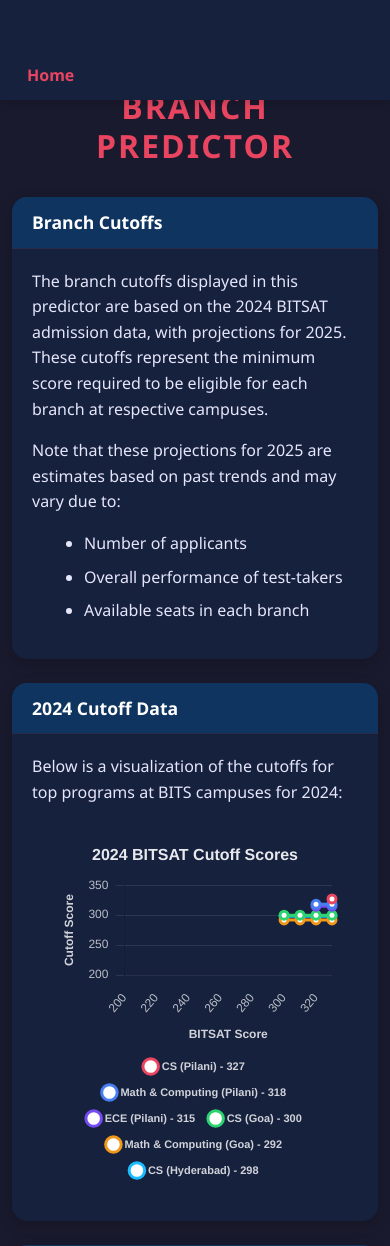
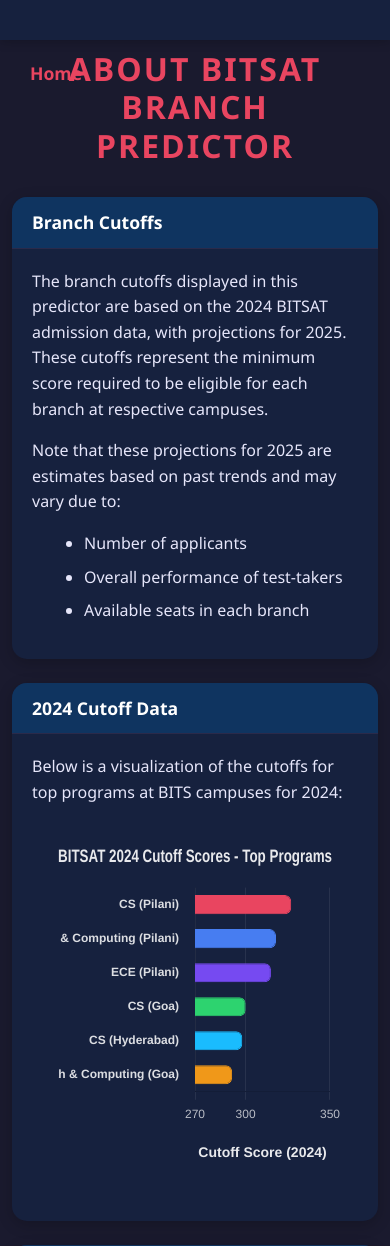
Before and after one commit to twistedwiz2222/bitsat-branch-predictor, a Flask app: page /about in a window 390 px wide. Shown: the top 1246 px of the page. Run offline with Flask 3, Linux system fonts and the light colour scheme.

Commit message:
Assistant checkpoint: Updated navbar, home button and graph style
Assistant generated file changes:
- templates/about.html: Update navbar and home button styling, Increase home button size, Change graph type and improve aesthetics

---

User prompt:

header is still too big. increase home size button. make the home button as shown in the second screenshot, make the header of that size too.

change the graph type to any except line graph, make it aesthetic and responsive

Replit-Commit-Author: Assistant
Replit-Commit-Session-Id: c4cab61d-ebfa-4536-a6ab-4f75948695ee

```diff
--- a/templates/about.html
+++ b/templates/about.html
@@ -53,10 +53,11 @@
             color: #e94560;
             text-decoration: none;
             font-weight: 600;
-            font-size: 1em;
+            font-size: 1.1em;
             transition: all 0.3s ease;
-            padding: 5px 15px;
+            padding: 6px 18px;
             border-radius: 5px;
+            display: inline-block;
         }
         .nav-home:hover {
             color: #fff;
@@ -91,8 +92,9 @@
             left: 0;
             right: 0;
             z-index: 1000;
-            padding: 8px 0;
+            padding: 4px 0;
             box-shadow: 0 2px 10px rgba(0,0,0,0.2);
+            height: 40px;
         }
     </style>
 </head>
@@ -151,162 +153,87 @@
         document.addEventListener('DOMContentLoaded', function() {
             const ctx = document.getElementById('cutoffChart').getContext('2d');
 
-            // X-axis scores range - from 200 to 330
-            const scoreRange = Array.from({length: 14}, (_, i) => 200 + (i * 10));
+            // 2024 cutoffs for top programs
+            const programs = [
+                { name: 'CS (Pilani)', cutoff: 327, color: 'rgba(233, 69, 96, 1)' },
+                { name: 'Math & Computing (Pilani)', cutoff: 318, color: 'rgba(71, 125, 241, 1)' },
+                { name: 'ECE (Pilani)', cutoff: 315, color: 'rgba(118, 74, 241, 1)' },
+                { name: 'CS (Goa)', cutoff: 300, color: 'rgba(45, 211, 111, 1)' },
+                { name: 'CS (Hyderabad)', cutoff: 298, color: 'rgba(26, 188, 254, 1)' },
+                { name: 'Math & Computing (Goa)', cutoff: 292, color: 'rgba(240, 152, 25, 1)' }
+            ];
 
-            // 2024 cutoffs for top programs
-            const pilaniCS = 327;
-            const pilaniMathComp = 318;
-            const pilaniECE = 315;
-            const goaCS = 300;
-            const goaMathComp = 292;
-            const hyderabadCS = 298;
-
-            // Create data points for line graph
-            // Each line will show which programs are available at each score
-            const data = scoreRange.map(score => {
-                return {
-                    x: score,
-                    pilaniCS: score >= pilaniCS ? 1 : null,
-                    pilaniMathComp: score >= pilaniMathComp ? 1 : null,
-                    pilaniECE: score >= pilaniECE ? 1 : null,
-                    goaCS: score >= goaCS ? 1 : null,
-                    goaMathComp: score >= goaMathComp ? 1 : null,
-                    hyderabadCS: score >= hyderabadCS ? 1 : null
-                };
-            });
+            // Sort programs by cutoff score (highest to lowest)
+            programs.sort((a, b) => b.cutoff - a.cutoff);
 
             const chart = new Chart(ctx, {
-                type: 'line',
+                type: 'bar',
                 data: {
-                    labels: scoreRange,
-                    datasets: [
-                        {
-                            label: 'CS (Pilani) - 327',
-                            data: scoreRange.map(score => score >= pilaniCS ? pilaniCS : null),
-                            borderColor: 'rgba(233, 69, 96, 1)',
-                            backgroundColor: 'rgba(233, 69, 96, 0.2)',
-                            borderWidth: 3,
-                            tension: 0.3,
-                            pointRadius: 4,
-                            pointHoverRadius: 6,
-                            pointBackgroundColor: '#fff',
-                            fill: false
-                        },
-                        {
-                            label: 'Math & Computing (Pilani) - 318',
-                            data: scoreRange.map(score => score >= pilaniMathComp ? pilaniMathComp : null),
-                            borderColor: 'rgba(71, 125, 241, 1)',
-                            backgroundColor: 'rgba(71, 125, 241, 0.2)',
-                            borderWidth: 3,
-                            tension: 0.3,
-                            pointRadius: 4,
-                            pointHoverRadius: 6,
-                            pointBackgroundColor: '#fff',
-                            fill: false
-                        },
-                        {
-                            label: 'ECE (Pilani) - 315',
-                            data: scoreRange.map(score => score >= pilaniECE ? pilaniECE : null),
-                            borderColor: 'rgba(118, 74, 241, 1)',
-                            backgroundColor: 'rgba(118, 74, 241, 0.2)',
-                            borderWidth: 3,
-                            tension: 0.3,
-                            pointRadius: 4,
-                            pointHoverRadius: 6,
-                            pointBackgroundColor: '#fff',
-                            fill: false
-                        },
-                        {
-                            label: 'CS (Goa) - 300',
-                            data: scoreRange.map(score => score >= goaCS ? goaCS : null),
-                            borderColor: 'rgba(45, 211, 111, 1)',
-                            backgroundColor: 'rgba(45, 211, 111, 0.2)',
-                            borderWidth: 3,
-                            tension: 0.3,
-                            pointRadius: 4,
-                            pointHoverRadius: 6,
-                            pointBackgroundColor: '#fff',
-                            fill: false
-                        },
-                        {
-                            label: 'Math & Computing (Goa) - 292',
-                            data: scoreRange.map(score => score >= goaMathComp ? goaMathComp : null),
-                            borderColor: 'rgba(240, 152, 25, 1)',
-                            backgroundColor: 'rgba(240, 152, 25, 0.2)',
-                            borderWidth: 3,
-                            tension: 0.3,
-                            pointRadius: 4,
-                            pointHoverRadius: 6,
-                            pointBackgroundColor: '#fff',
-                            fill: false
-                        },
-                        {
-                            label: 'CS (Hyderabad) - 298',
-                            data: scoreRange.map(score => score >= hyderabadCS ? hyderabadCS : null),
-                            borderColor: 'rgba(26, 188, 254, 1)',
-                            backgroundColor: 'rgba(26, 188, 254, 0.2)',
-                            borderWidth: 3,
-                            tension: 0.3,
-                            pointRadius: 4,
-                            pointHoverRadius: 6,
-                            pointBackgroundColor: '#fff',
-                            fill: false
-                        }
-                    ]
+                    labels: programs.map(p => p.name),
+                    datasets: [{
+                        label: '2024 Cutoff Score',
+                        data: programs.map(p => p.cutoff),
+                        backgroundColor: programs.map(p => p.color),
+                        borderColor: programs.map(p => p.color.replace('1)', '1)')),
+                        borderWidth: 1,
+                        borderRadius: 6,
+                        barPercentage: 0.7,
+                        hoverBackgroundColor: programs.map(p => p.color.replace('1)', '0.8)')),
+                    }]
                 },
                 options: {
                     responsive: true,
                     maintainAspectRatio: false,
+                    indexAxis: 'y',  // Horizontal bar chart
                     scales: {
                         y: {
-                            title: {
-                                display: true,
-                                text: 'Cutoff Score',
-                                color: 'rgba(255, 255, 255, 0.8)',
-                                font: {
-                                    weight: 'bold'
-                                }
-                            },
-                            beginAtZero: false,
-                            min: 200,
-                            max: 350,
                             grid: {
-                                color: 'rgba(255, 255, 255, 0.1)',
+                                display: false,
                                 drawBorder: false
                             },
                             ticks: {
-                                color: 'rgba(255, 255, 255, 0.7)',
+                                color: 'rgba(255, 255, 255, 0.85)',
+                                font: {
+                                    size: 12,
+                                    weight: 'bold'
+                                },
                                 padding: 8
                             }
                         },
                         x: {
                             title: {
                                 display: true,
-                                text: 'BITSAT Score',
-                                color: 'rgba(255, 255, 255, 0.8)',
+                                text: 'Cutoff Score (2024)',
+                                color: 'rgba(255, 255, 255, 0.9)',
                                 font: {
-                                    weight: 'bold'
+                                    weight: 'bold',
+                                    size: 14
+                                },
+                                padding: {
+                                    top: 15
                                 }
                             },
                             grid: {
-                                color: 'rgba(255, 255, 255, 0.1)',
-                                drawBorder: false,
-                                display: false
+                                color: 'rgba(255, 255, 255, 0.08)',
+                                drawBorder: false
                             },
                             ticks: {
                                 color: 'rgba(255, 255, 255, 0.7)',
-                                padding: 8
-                            }
+                                padding: 8,
+                                font: {
+                                    size: 12
+                                }
+                            },
+                            min: 270  // Start scale from a lower score for better visualization
                         }
                     },
                     plugins: {
                         title: {
                             display: true,
-                            text: '2024 BITSAT Cutoff Scores',
+                            text: 'BITSAT 2024 Cutoff Scores - Top Programs',
                             color: 'rgba(255, 255, 255, 0.9)',
                             font: {
-                                size: 16,
+                                size: 18,
                                 weight: 'bold'
                             },
                             padding: {
@@ -315,19 +242,7 @@
                             }
                         },
                         legend: {
-                            position: 'bottom',
-                            align: 'center',
-                            labels: {
-                                boxWidth: 12,
-                                usePointStyle: true,
-                                pointStyle: 'circle',
-                                color: 'rgba(255, 255, 255, 0.8)',
-                                font: {
-                                    size: 11,
-                                    weight: 'bold'
-                                },
-                                padding: 15
-                            }
+                            display: false
                         },
                         tooltip: {
                             backgroundColor: 'rgba(15, 52, 96, 0.95)',
@@ -344,8 +259,21 @@
                             cornerRadius: 8,
                             displayColors: false,
                             callbacks: {
+                                title: function(tooltipItems) {
+                                    return tooltipItems[0].label;
+                                },
                                 label: function(context) {
-                                    return `Cutoff: ${context.raw}`;
+                                    return `Cutoff Score: ${context.parsed.x}`;
+                                },
+                                afterLabel: function(context) {
+                                    const score = context.parsed.x;
+                                    if (score > 320) {
+                                        return 'Extremely Competitive Program';
+                                    } else if (score > 300) {
+                                        return 'Highly Competitive Program';
+                                    } else {
+                                        return 'Competitive Program';
+                                    }
                                 }
                             }
                         }
@@ -358,12 +286,17 @@
                         padding: {
                             top: 5,
                             right: 16,
-                            bottom: 5,
+                            bottom: 25,
                             left: 16
                         }
                     }
                 }
             });
+
+            // Make chart responsive
+            window.addEventListener('resize', function() {
+                chart.resize();
+            });
         });
     </script>
 </body>
```
